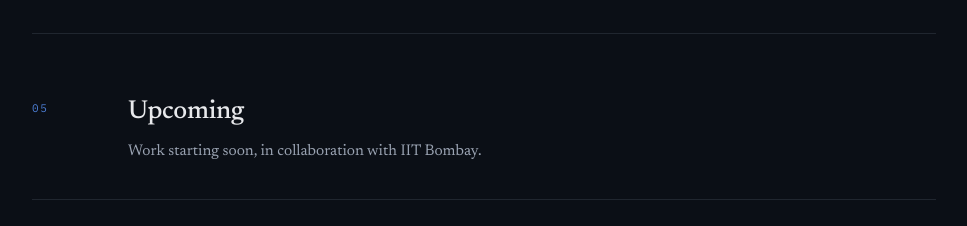
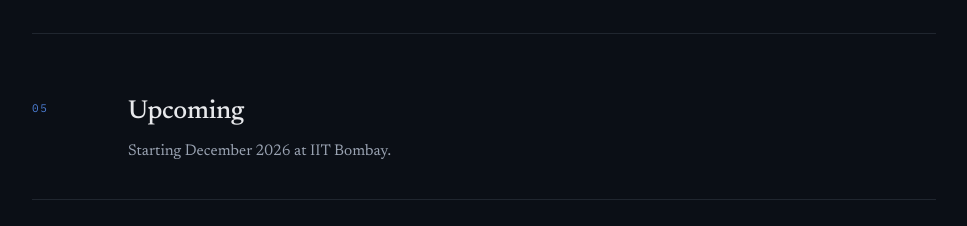
Before and after one commit to hahahibaa/hibaddie.site, an Astro site: page / in a window 1280 px wide. Shown: the part 10060-10286 px from the top of the page, without its empty margins (156-1123 px from the left). Built offline with nearby package versions, Linux system fonts and the light colour scheme; Astro itself is replaced by a stand-in of ours.

Commit message:
Upcoming: name the December start at IIT Bombay
Co-Authored-By: Claude Opus 5 <noreply@anthropic.com>

```diff
--- a/src/pages/index.astro
+++ b/src/pages/index.astro
@@ -202,7 +202,7 @@ const isVideo = (src: string) => /\.(mp4|webm|mov)$/i.test(src);
     <div class="shead" style="margin-top:56px">
       <span class="snum">05</span>
       <div><h2>Upcoming</h2></div>
-      <p class="blurb">Work starting soon, in collaboration with IIT Bombay.</p>
+      <p class="blurb">Starting December 2026 at IIT Bombay.</p>
     </div>
 
     <EntryList
```
